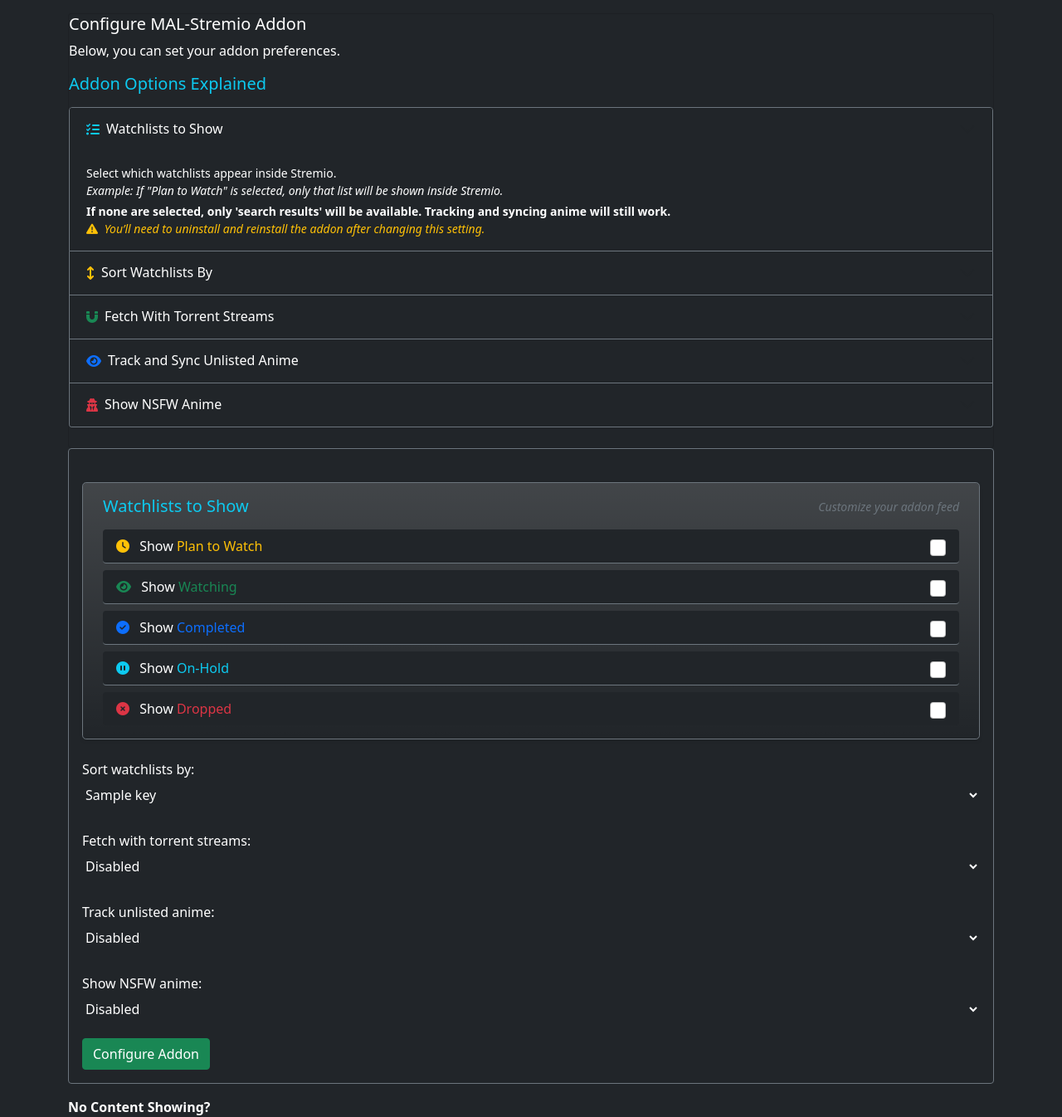
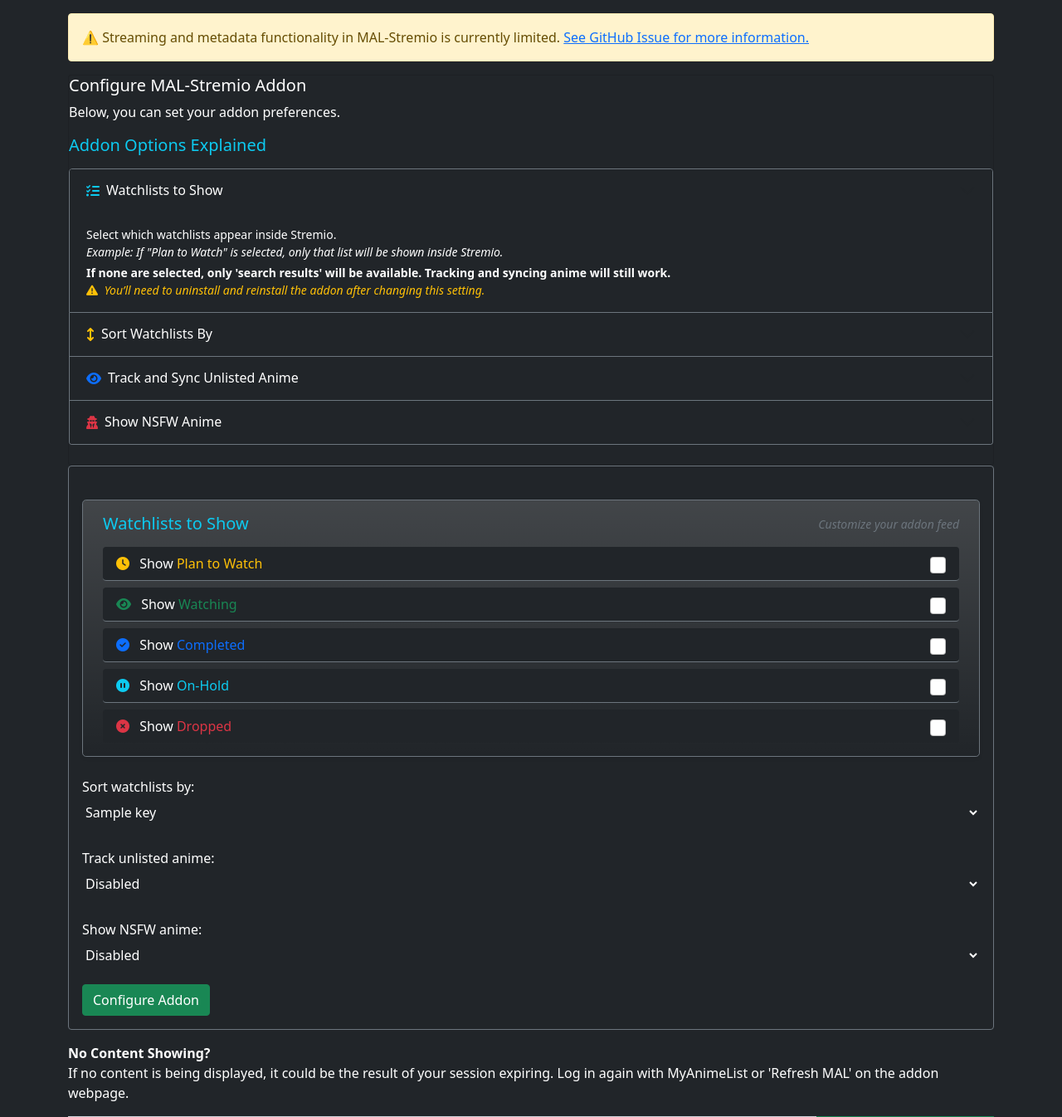
Before and after one commit to SageTendo/mal-stremio-addon, a Flask app: template templates/configure.html in a window 1280 px wide. Shown: the part 64-1410 px from the top of the page at 83% size. Run offline with Flask 3, Linux system fonts and the light colour scheme; the template is opened without the code that fills it: most values are stand-ins (such as "Sample title", 1, 10 or a date in 2020).

Commit message:
- Remove stream fetching functionality - Add alert for GitHub issue link to web config page

```diff
--- a/run.py
+++ b/run.py
@@ -112,11 +112,6 @@ def __handle_addon_options(addon_config_options):
     else:
         options["sort_watchlist"] = config.DEFAULT_SORT_OPTION
 
-    if addon_config_options.get("fetch_streams", "") == "true":
-        options["fetch_streams"] = True
-    else:
-        options["fetch_streams"] = False
-
     if addon_config_options.get("track_unlisted_anime", "") == "true":
         options["track_unlisted_anime"] = True
     else:
--- a/templates/base.html
+++ b/templates/base.html
@@ -29,6 +29,15 @@
         {% endif %}
         {% endfor %}
         {% endwith %}
+
+        <!-- TODO: Remove this warning once the streaming and metadata functionality is fully implemented -->
+        <div class="container alert alert-warning alert-dismissible fade show" role="alert">
+            ⚠️ Streaming and metadata functionality in MAL-Stremio is currently limited.
+            <a href="https://github.com/SageTendo/mal-stremio-addon/issues/120" target="_blank">
+                See GitHub Issue for more information.
+            </a>
+        </div>
+
         {% block content %}
         {% endblock %}
     </div>
--- a/templates/configure.html
+++ b/templates/configure.html
@@ -91,26 +91,6 @@
                             <li><b>Release Date:</b> Newest to oldest</li>
                             <li><b>Score:</b> Highest rated first</li>
                         </ul>
-                    </div>
-                </div>
-            </div>
-
-            <!-- Fetch with Torrent Streams -->
-            <div class="accordion-item bg-dark text-white border-secondary">
-                <h2 class="accordion-header" id="headingTorrent">
-                    <button class="accordion-button bg-dark text-white fw-semibold collapsed" type="button"
-                            data-bs-toggle="collapse"
-                            data-bs-target="#collapseTorrent" aria-expanded="false" aria-controls="collapseTorrent">
-                        <i class="fa-solid fa-magnet me-2 text-success"></i>Fetch With Torrent Streams
-                    </button>
-                </h2>
-                <div id="collapseTorrent" class="accordion-collapse collapse" aria-labelledby="headingTorrent"
-                     data-bs-parent="#addonOptionsAccordion">
-                    <div class="accordion-body small">
-                        Enable fetching from Torrentio to add torrent streams.
-                        <p class="text-warning fst-italic mb-0 mt-1">
-                            If you already have Torrentio or prefer not to use torrents, leave this disabled.
-                        </p>
                     </div>
                 </div>
             </div>
@@ -236,16 +216,6 @@
         </select>
 
         <br>
-        <!-- Stream Fetching -->
-        <label for="fetch_streams">Fetch with torrent streams:</label>
-        <select id="fetch_streams" name="fetch_streams" class="form-control-plaintext bg-dark text-white"
-                aria-label="Default select example">
-            {% set selected_value = user.get('fetch_streams', False) %}
-            <option value="false" {% if selected_value == False %}selected{% endif %}>Disabled</option>
-            <option value="true" {% if selected_value == True %}selected{% endif %}>Enabled</option>
-        </select>
-
-        <br>
         <!-- Track Unlisted Anime -->
         <label for="track_unlisted">Track unlisted anime:</label>
         <select id="track_unlisted_anime" name="track_unlisted_anime" class="form-control-plaintext bg-dark text-white"
```
